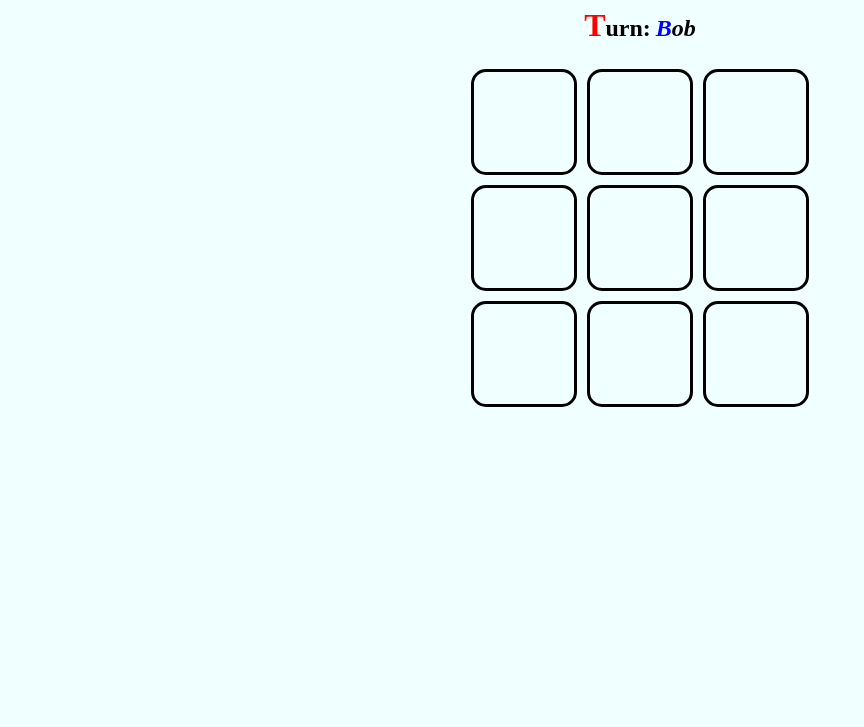
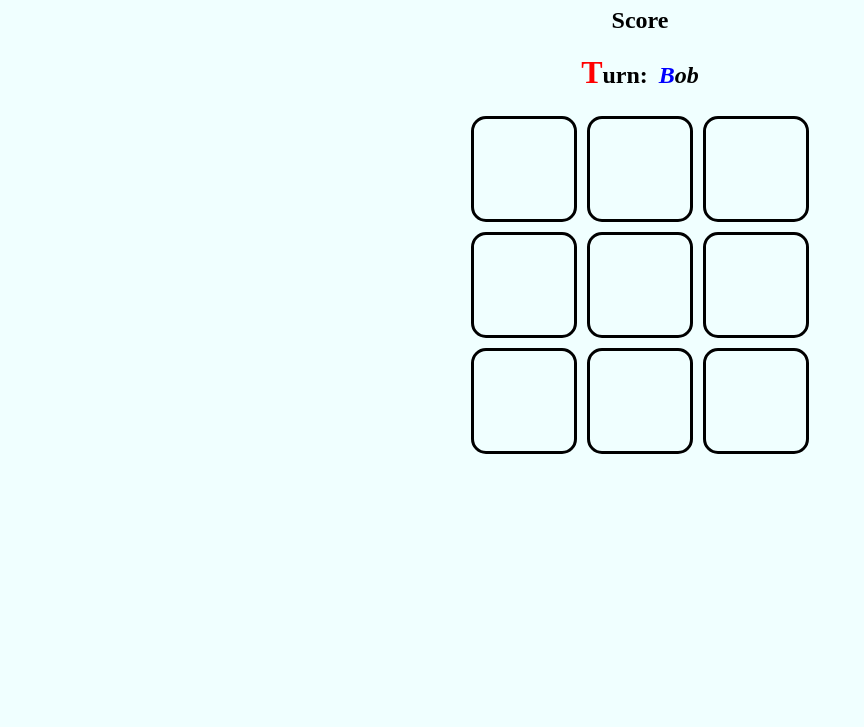
Before and after one commit to mishapapasha/X_Mix_Drix_Js, a plain HTML site: page Index.html in a window 1280 px wide. Shown: the part 73-800 px from the top of the page, without its empty margins (0-864 px from the left). Drawn offline with Linux system fonts and the light colour scheme.

Commit message:
Update Index
1. New layout.
2. Score section.

```diff
--- a/Index.html
+++ b/Index.html
@@ -1,10 +1,12 @@
-
 <!DOCTYPE html>
 <html>
     <head>
         <title>x mix drix</title>
+        <!-- Css styles section -->
         <link rel="stylesheet" type="text/css" href="./style.css" />
+        <!-- JavaScript scripts section -->
         <script src="./game.js" type="text/javascript"></script>
+        <script src="./Score.js" type="text/javascript"></script>
     </head>
     <body>
         <header>
@@ -12,8 +14,20 @@
         </header>
 
         <main id="game">
-            <h2><label id="state">Turn:</label><var id="player"></var></h2>
+            <div id="score" >
+                <h2>Score</h2>
+                <div id="rounds">
+                </div>
+            </div>
+            <h2>
+                <label id="state"></label>
+                <var id="player"></var>
+            </h2>
             <div id="board"></div>
         </main>
+
+        <footer>
+
+        </footer>
     </body>
 </html>
```
